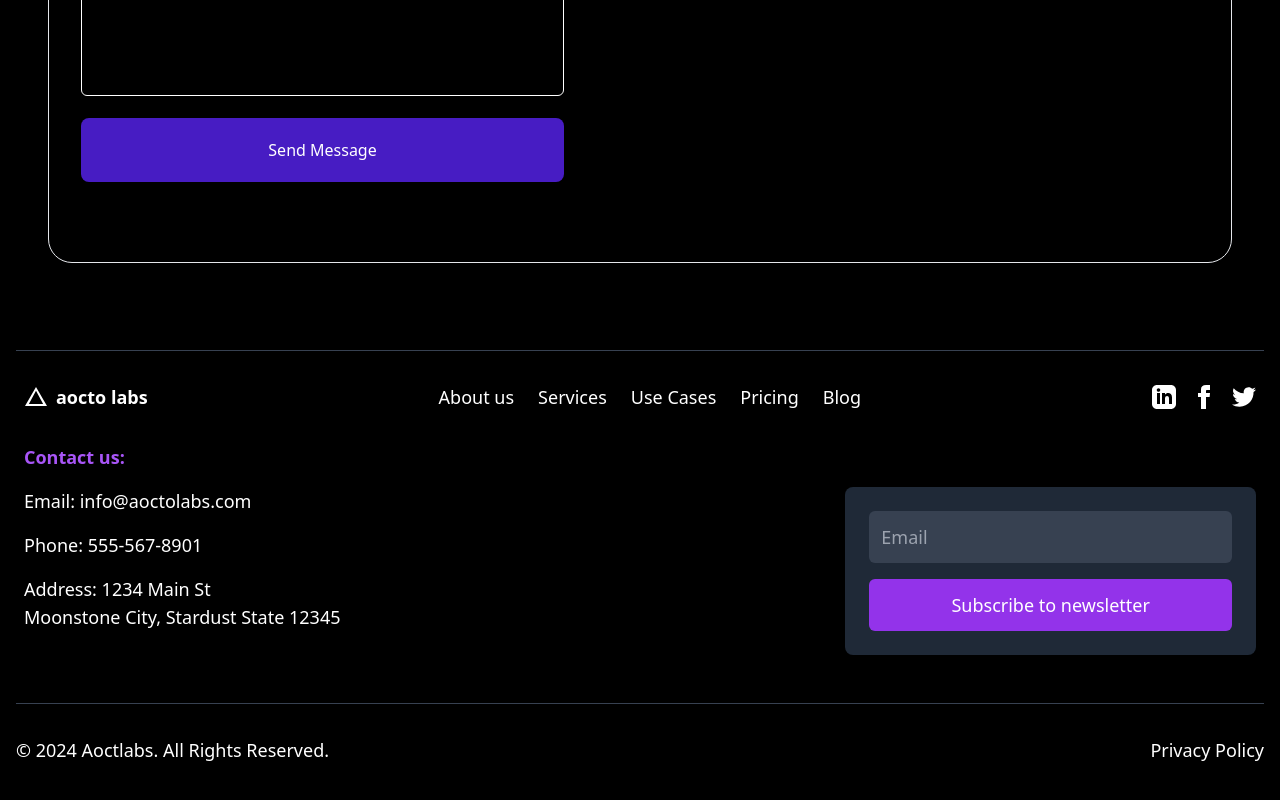
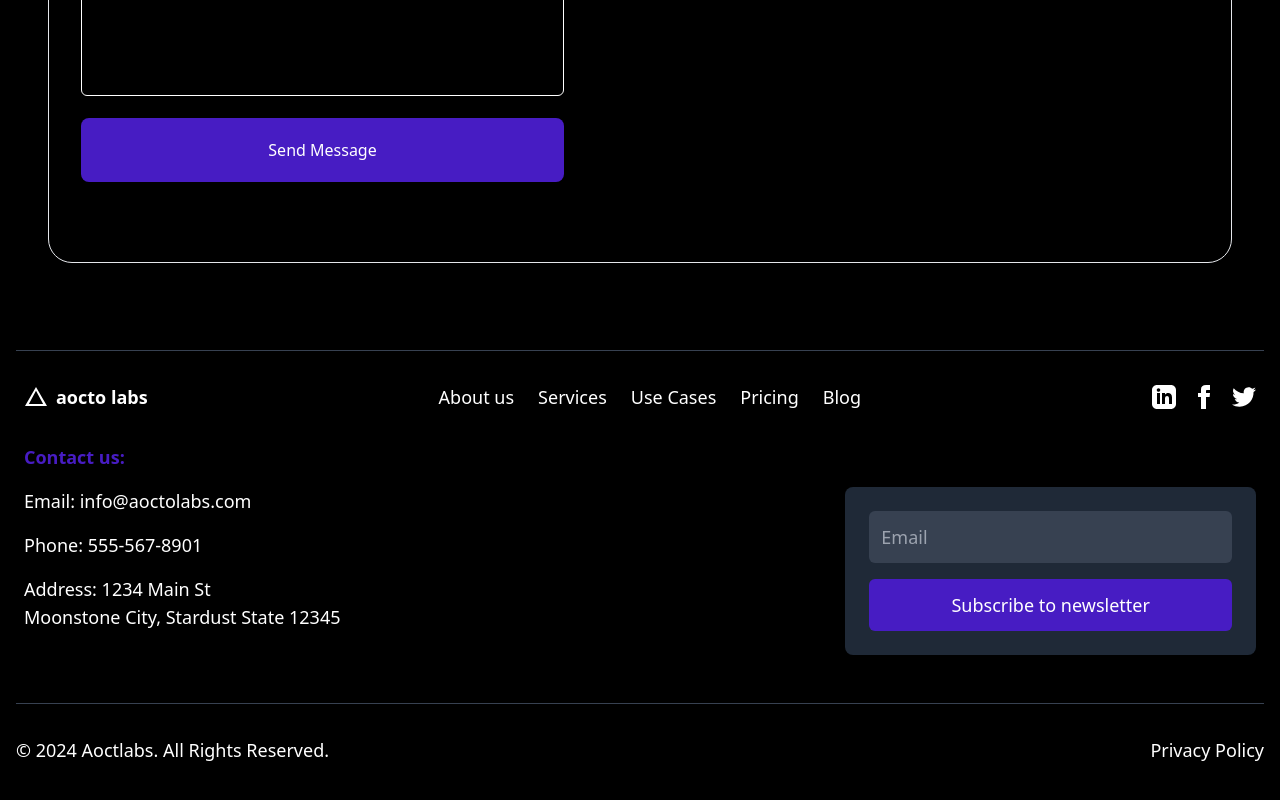
Before and after one commit to sudosuanjal/actolabs, a React (Vite) app: page / in a window 1280 px wide. Shown: the part 2824-3624 px from the top of the page. Built offline with nearby package versions, Linux system fonts and the light colour scheme.

Commit message:
fixed the color at the footer setion and #sevices

```diff
--- a/src/components/sections/ContactSection.jsx
+++ b/src/components/sections/ContactSection.jsx
@@ -19,7 +19,7 @@ export default function Footer() {
             <a href="/about" className="hover:underline">
               About us
             </a>
-            <a href="/services" className="hover:underline">
+            <a href="#services" className="hover:underline">
               Services
             </a>
             <a href="/use-cases" className="hover:underline">
@@ -50,7 +50,7 @@ export default function Footer() {
             </a>
           </div>
         </div>
-        <h2 className="text-purple-500 font-bold mb-4 px-2">Contact us:</h2>
+        <h2 className="text-[#471CC3] font-bold mb-4 px-2">Contact us:</h2>
         <div className="flex flex-col md:flex-row justify-between px-2">
           <div className="mb-8 md:mb-0 flex flex-col gap-4">
             <p>Email: info@aoctolabs.com</p>
@@ -67,7 +67,7 @@ export default function Footer() {
                 placeholder="Email"
                 className="w-full bg-gray-700 text-white p-3 rounded-md mb-4"
               />
-              <button className="w-full bg-purple-600 text-white py-3 px-6 rounded-md hover:bg-purple-700 transition duration-300">
+              <button className="w-full bg-[#471CC3] text-white py-3 px-6 rounded-md hover:bg-purple-700 transition duration-300">
                 Subscribe to newsletter
               </button>
             </div>
```
